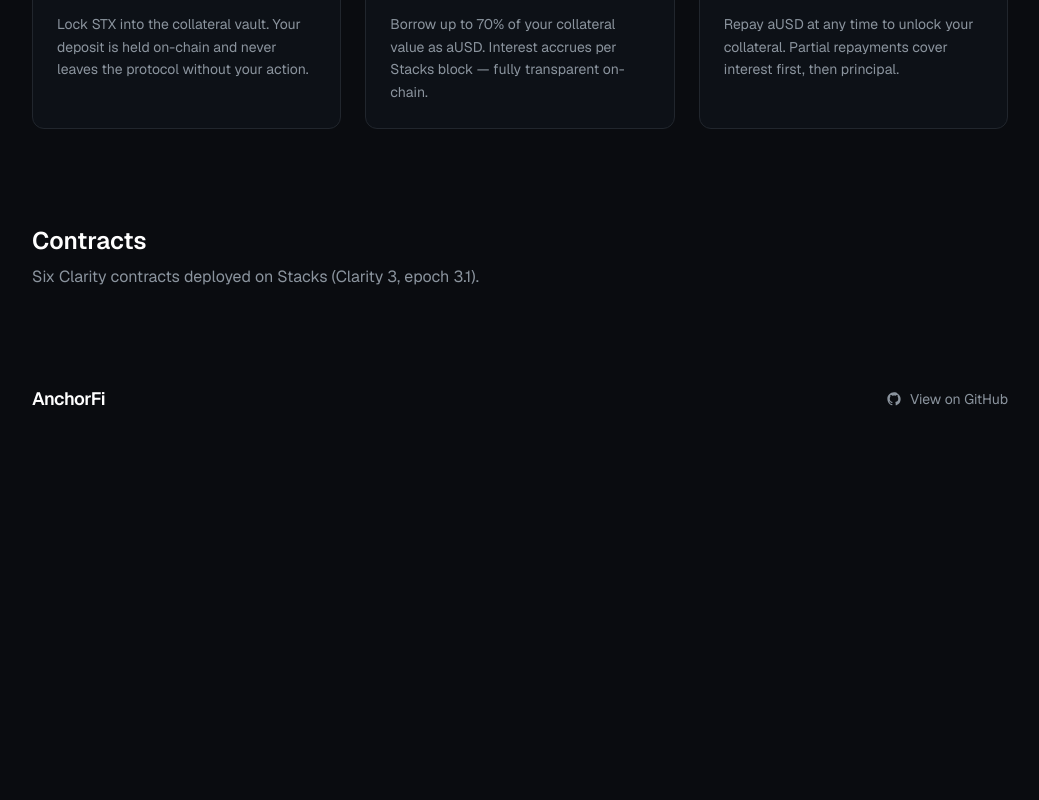
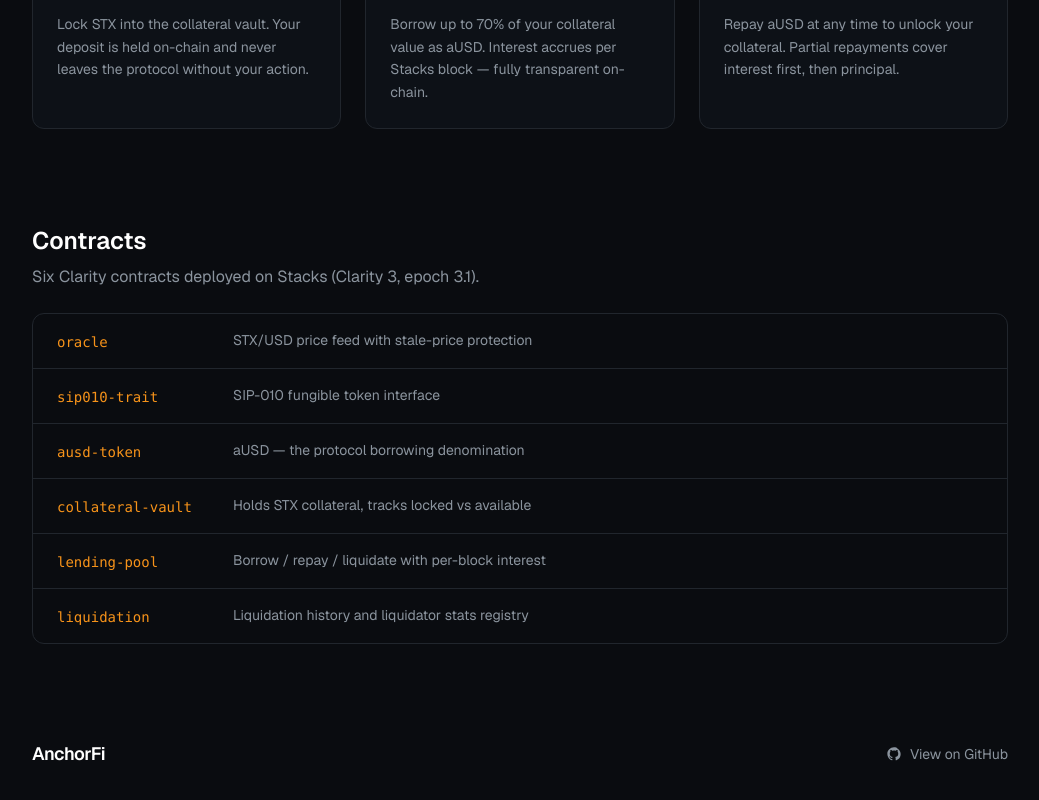
Before and after one commit to thewealthyplace/anchorfi, a Next.js app in the folder frontend/: page / in a window 1280 px wide. Shown: the part 1037-1837 px from the top of the page, without its empty margins (120-1159 px from the left). Before the commit the page ends 1514 px from the top, so only its background shows below. Built offline with nearby package versions, Linux system fonts and the light colour scheme.

Commit message:
feat: add contracts table listing all six Clarity contracts
Each row shows the contract name in orange monospace and its role in muted grey. Rows are separated by a subtle border; the last row has no bottom border.

```diff
--- a/frontend/app/page.tsx
+++ b/frontend/app/page.tsx
@@ -118,6 +118,21 @@ export default function Home() {
           <h2 className="text-2xl font-semibold text-white">Contracts</h2>
           <p className="mt-2 text-[#8b949e]">Six Clarity contracts deployed on Stacks (Clarity 3, epoch 3.1).</p>
         </div>
+        <div className="rounded-xl border border-[#21262d] overflow-hidden">
+          {contracts.map((c, i) => (
+            <div
+              key={c.name}
+              className={`flex items-start gap-4 px-6 py-4 ${
+                i !== contracts.length - 1 ? "border-b border-[#21262d]" : ""
+              }`}
+            >
+              <code className="text-sm font-mono text-[#f7931a] whitespace-nowrap pt-0.5 w-40 shrink-0">
+                {c.name}
+              </code>
+              <p className="text-sm text-[#8b949e]">{c.role}</p>
+            </div>
+          ))}
+        </div>
       </section>
 
       {/* Nav */}
```
